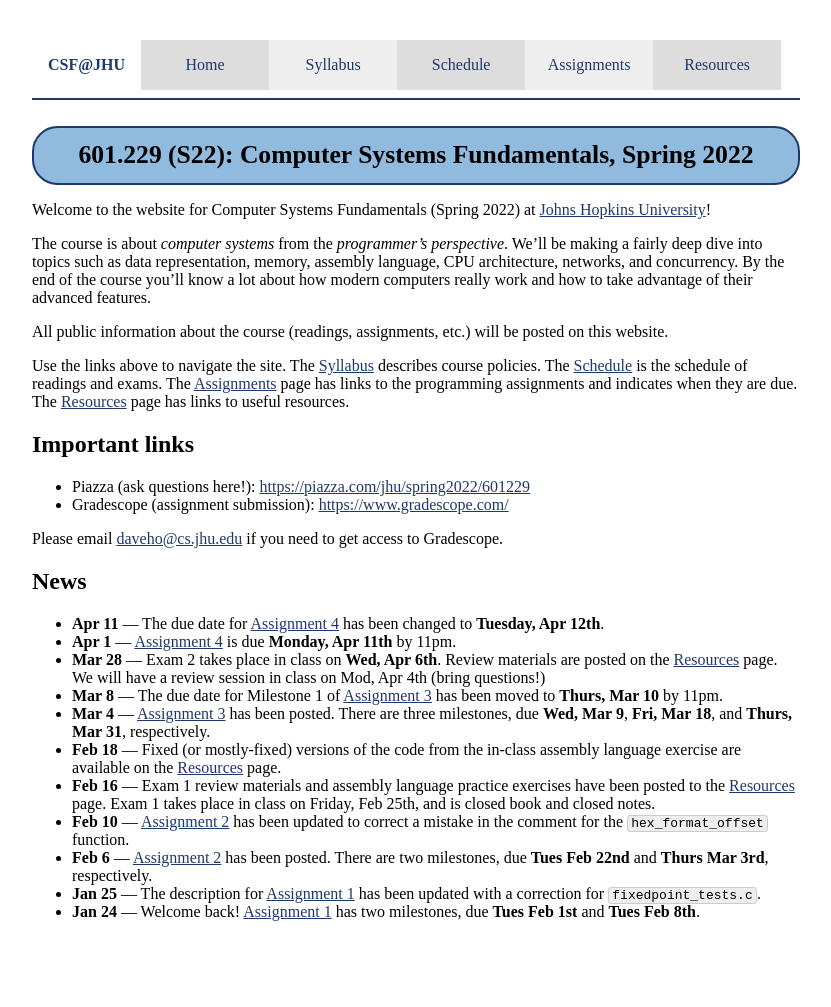
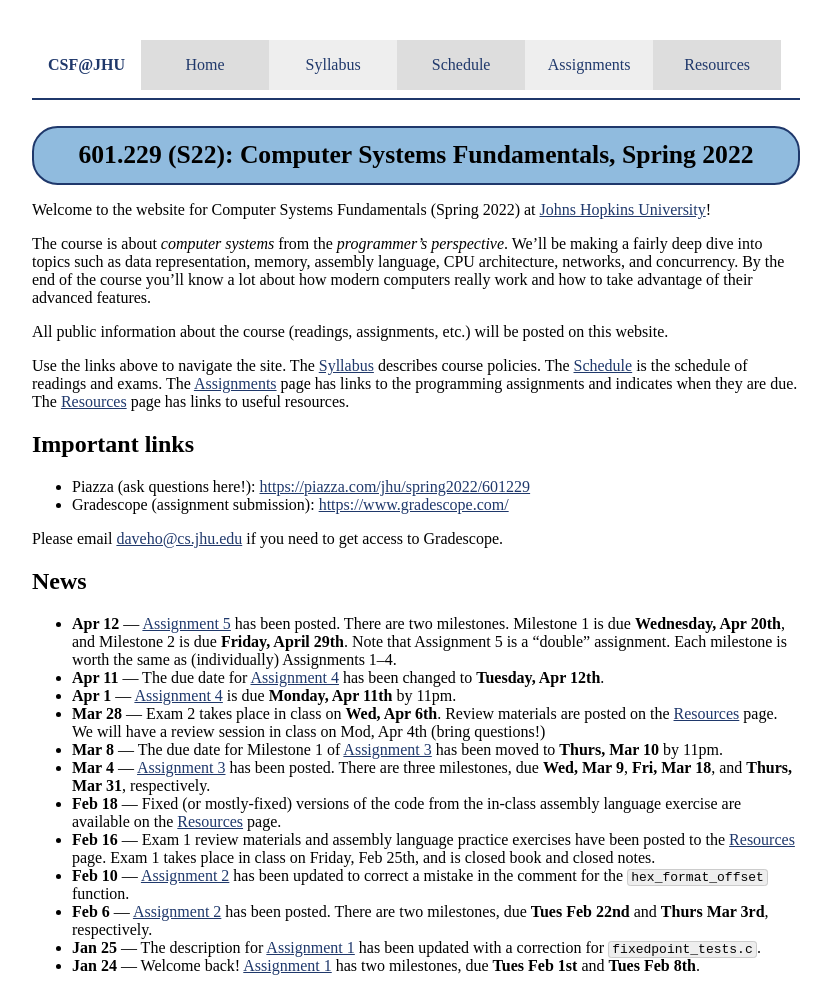
Before and after one commit to jhucsf/spring2022, a Jekyll site: the page built from index.md, in a window 1280 px wide. Shown: the whole page, without its empty margins (224-1055 px from the left). Built offline with Jekyll 4.4.1, drawn with Linux system fonts in a browser that asks for light colours; before the commit the page ends 953 px from its top, so only the background shows below that.

Commit message:
post assignment 5

```diff
--- a/index.md
+++ b/index.md
@@ -32,6 +32,11 @@ Please email <daveho@cs.jhu.edu> if you need to get access to Gradescope.
 
 ## News
 
+* **Apr 12** — [Assignment 5](assign/assign05.html) has been posted.
+  There are two milestones. Milestone 1 is due **Wednesday, Apr 20th**,
+  and Milestone 2 is due **Friday, April 29th**.  Note that Assignment 5
+  is a "double" assignment. Each milestone is worth the same as
+  (individually) Assignments 1–4.
 * **Apr 11** — The due date for [Assignment 4](assign/assign04.html) has
   been changed to **Tuesday, Apr 12th**.
 * **Apr 1** — [Assignment 4](assign/assign04.html) is due **Monday, Apr 11th**
```
Also changed, not shown: assignments.md (+1 -0 lines).
